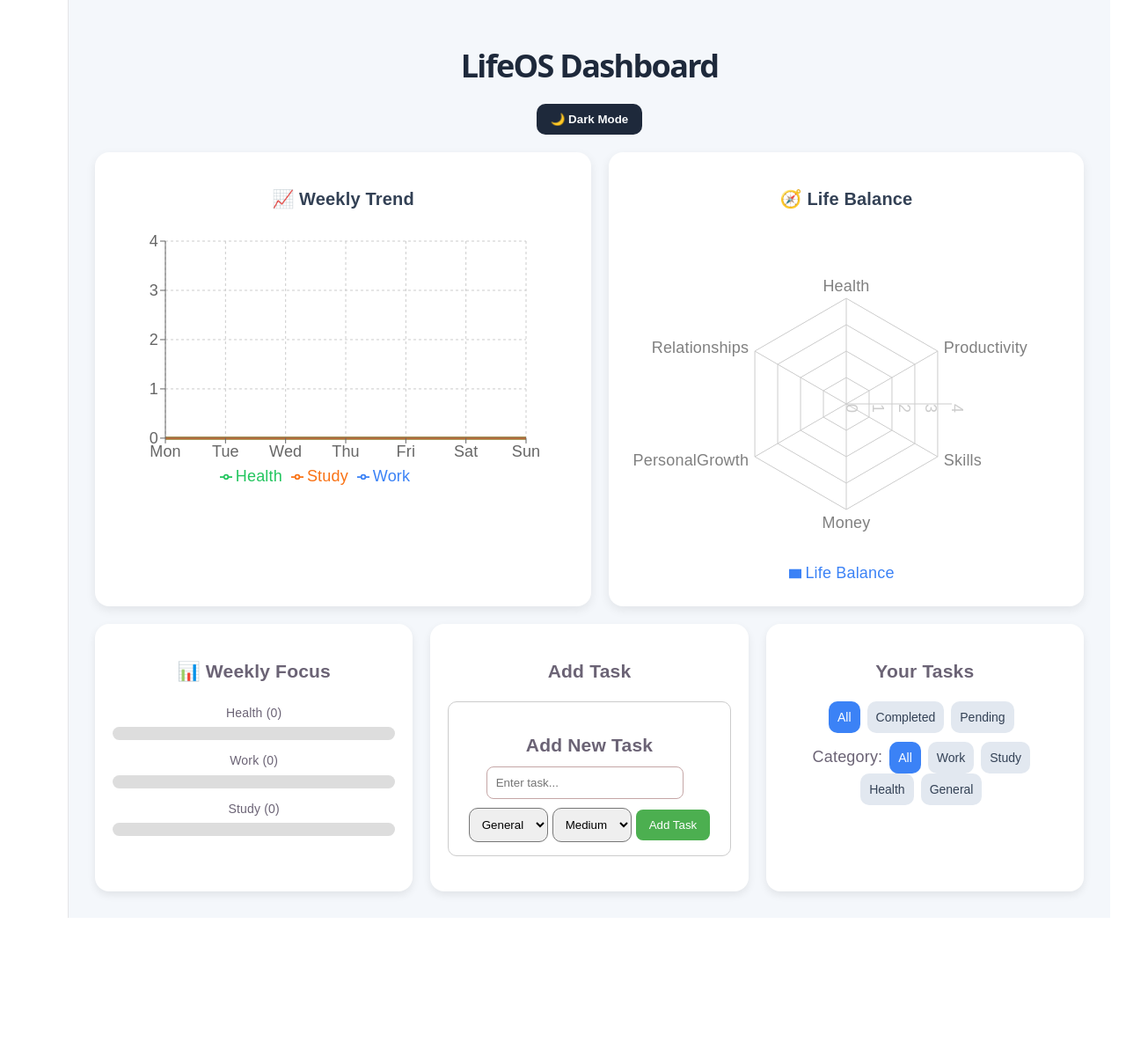
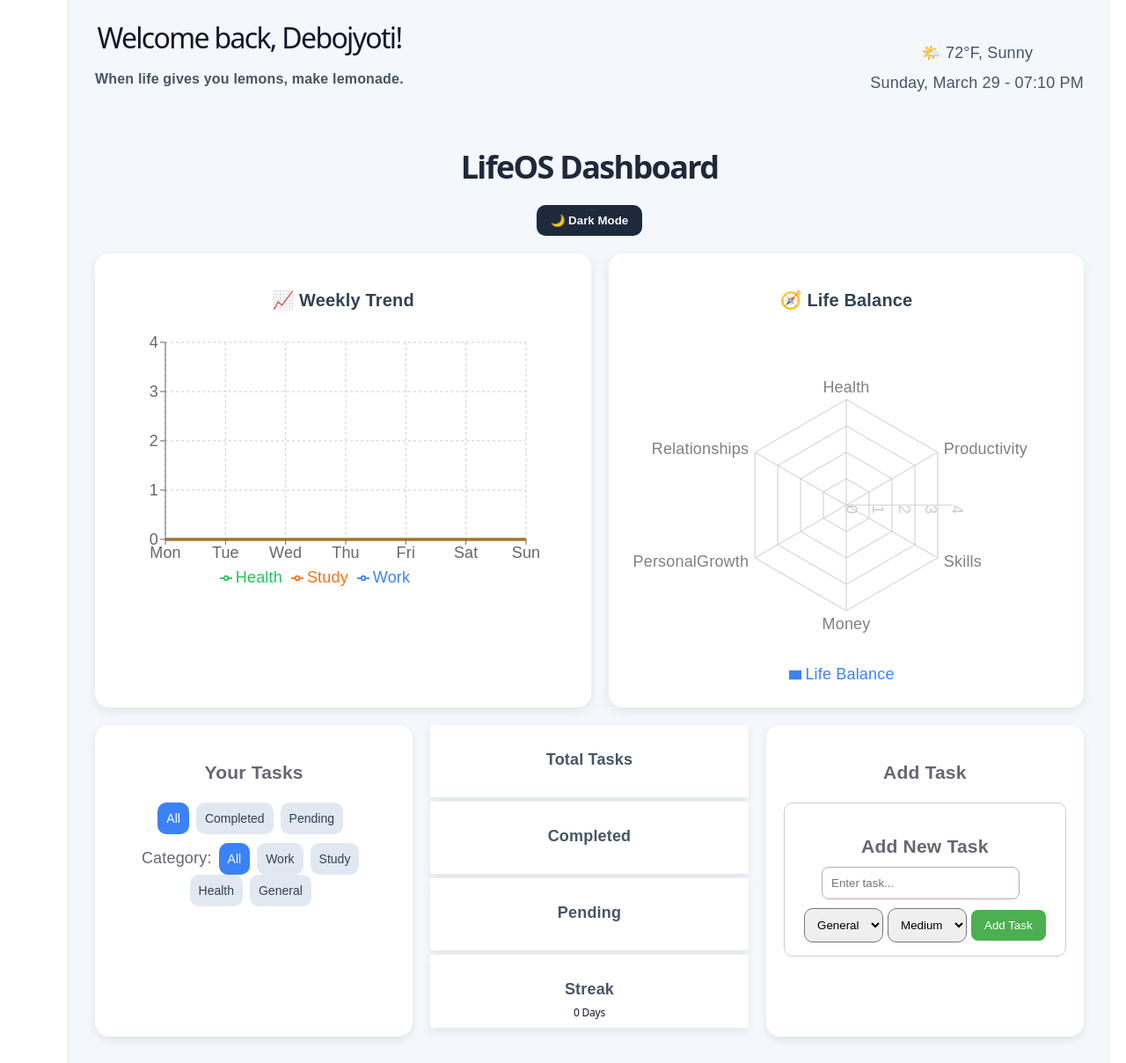
Before and after one commit to Rudra137/productivity-os, a React (Vite) app in the folder lifeos-dashboard/: page / in a window 1280 px wide. Shown: the whole page at 88% size. Before the commit the page ends 1043 px from the top, so only its background shows below. Built offline with nearby package versions, Linux system fonts and the light colour scheme.

Commit message:
Header Section added

```diff
--- a/lifeos-dashboard/src/App.jsx
+++ b/lifeos-dashboard/src/App.jsx
@@ -14,7 +14,9 @@ import WeeklyChart from "./Components/WeeklyChart";
 import { getWeeklyChartData, getLifeRadarData, getTaskScore } from "./Utils/chartHelpers";
 import RadarChartBox from "./Components/RadarChartBox";
 import TaskItem from "./Components/TaskSection/TaskItems";
-
+import StatsCard from "./Components/Dashboard/StatsCard";
+import StatsSection from "./Components/Dashboard/StatsSection";
+import DashboardHeader from "./Components/Dashboard/DashboardHeader";
 
 
 
@@ -209,6 +211,12 @@ console.log("TASKS:", tasks);
     background: darkMode ? "#0f172a" : "#f4f7fb",
   }}
 >
+  <DashboardHeader
+   darkMode={darkMode}
+   userName="Debojyoti"
+   currentDate={new Date()}
+  />
+
    <h1
   style={{
     fontSize: "36px",
@@ -236,7 +244,7 @@ console.log("TASKS:", tasks);
 </button>
 
 
-
+{/* 🟦 UPPER DASHBOARD SECTION */}
 {/* 🟦 WEEKLY TREND SECTION */}
 <div
     style={{
@@ -257,7 +265,7 @@ console.log("TASKS:", tasks);
   />
 </div>
 
-{/* Task Display Block */}
+
 {/* LOWER DASHBOARD SECTION */}
 <div
   style={{
@@ -267,70 +275,6 @@ console.log("TASKS:", tasks);
     marginTop: "20px"
   }}
 >
-
-  {/* WEEKLY FOCUS CARD */}
-  <div
-    style={{
-      padding: "20px",
-      borderRadius: "16px",
-      background: darkMode ? "#1e293b" : "#ffffff",
-      boxShadow: "0 4px 10px rgba(0,0,0,0.08)"
-    }}
-  >
-    <h3>📊 Weekly Focus</h3>
-
-    {["Health", "Work", "Study"].map((cat) => (
-      <div key={cat} style={{ marginBottom: "10px" }}>
-        <div style={{ fontSize: "14px", marginBottom: "3px" }}>
-          {cat} ({weeklyData[cat]})
-        </div>
-
-        <div
-          style={{
-            height: "15px",
-            background: darkMode ? "#334155" : "#ddd",
-            borderRadius: "10px",
-            overflow: "hidden"
-          }}
-        >
-          <div
-            style={{
-              width: `${(weeklyData[cat] / maxValue) * 100}%`,
-              height: "100%",
-              background:
-                cat === "Health"
-                  ? "#4CAF50"
-                  : cat === "Work"
-                  ? "#2196F3"
-                  : "#FF9800"
-            }}
-          />
-        </div>
-      </div>
-    ))}
-  </div>
-
-  {/* ADD TASK CARD */}
-  <div
-    style={{
-      padding: "20px",
-      borderRadius: "16px",
-      background: darkMode ? "#1e293b" : "#ffffff",
-      boxShadow: "0 4px 10px rgba(0,0,0,0.08)"
-    }}
-  >
-    <h3>Add Task</h3>
-
-    <TaskInput
-      task={task}
-      setTask={setTask}
-      category={category}
-      setCategory={setCategory}
-      priority={priority}
-      setPriority={setPriority}
-      addTask={addTask}
-    />
-  </div>
 
   {/* TASK LIST CARD */}
   <div
@@ -390,6 +334,41 @@ console.log("TASKS:", tasks);
       </Droppable>
     </DragDropContext>
   </div>
+
+  {/* STATS CARDS */}
+  <div>
+    <StatsSection
+      total={totalTasks}
+      completed={completedTasks}
+      pending={pendingTasks}
+      streak={streak}
+      darkMode={darkMode}
+    />
+  </div>
+
+  {/* ADD TASK CARD */}
+  <div
+    style={{
+      padding: "20px",
+      borderRadius: "16px",
+      background: darkMode ? "#1e293b" : "#ffffff",
+      boxShadow: "0 4px 10px rgba(0,0,0,0.08)"
+    }}
+  >
+    <h3>Add Task</h3>
+
+    <TaskInput
+      task={task}
+      setTask={setTask}
+      category={category}
+      setCategory={setCategory}
+      priority={priority}
+      setPriority={setPriority}
+      addTask={addTask}
+    />
+  </div>
+
+
 </div>
 </div>
 );
--- /dev/null
+++ b/lifeos-dashboard/src/Components/Dashboard/DashboardHeader.jsx
@@ -0,0 +1,26 @@
+function DashboardHeader({ darkMode, userName, currentDate }) {
+  return (
+    <div className="dashboard-container" style={{display: "flex",
+                        justifyContent: "space-between",
+                        alignItems: "center"}}>
+        <div className="header-left" style={{ marginBottom: "20px" }}>
+            <h1 className="Greeting" style={{ fontSize: "32px", margin: 0, color: darkMode ? "#f8fafc" : "#0f172a" }}>
+                Welcome back, {userName}!
+            </h1>
+            <h4 className="DailyQuote" style={{ fontSize: "16px", color: darkMode ? "#cbd5e1" : "#475569" }}>
+                When life gives you lemons, make lemonade.
+            </h4>
+        </div>
+        <div className="header-right" style={{ marginBottom: "20px" }}>
+            <div className="weather" style={{ color: darkMode ? "#cbd5e1" : "#475569", marginBottom: "8px" }}>
+                🌤️ 72°F, Sunny
+            </div>
+            <div className="date-time" style={{ color: darkMode ? "#cbd5e1" : "#475569" }}>
+                {currentDate.toLocaleDateString(undefined, { weekday: 'long', month: 'long', day: 'numeric' })} - {currentDate.toLocaleTimeString([], { hour: '2-digit', minute: '2-digit' })}
+            </div>
+        </div>
+    </div>
+  );
+}
+
+export default DashboardHeader;
--- /dev/null
+++ b/lifeos-dashboard/src/Components/Dashboard/StatsCard.jsx
@@ -0,0 +1,32 @@
+function StatsCard({ title, value, darkMode }) {
+  return (
+    <div
+      style={{
+        padding: "2px",
+        borderRadius: "2px",
+        background: darkMode ? "#1e293b" : "#ffffff",
+        boxShadow: "0 4px 10px rgba(0,0,0,0.08)"
+      }}
+    >
+      <h4
+        style={{
+          marginBottom: "6px",
+          color: darkMode ? "#cbd5e1" : "#475569"
+        }}
+      >
+        {title}
+      </h4>
+
+      <h2
+        style={{
+          fontSize: "12px",
+          color: darkMode ? "#f8fafc" : "#0f172a"
+        }}
+      >
+        {value}
+      </h2>
+    </div>
+  );
+}
+
+export default StatsCard;
--- /dev/null
+++ b/lifeos-dashboard/src/Components/Dashboard/StatsSection.jsx
@@ -0,0 +1,48 @@
+import React from "react";
+import StatsCard from "./StatsCard";
+
+function StatsSection({
+  totalTasks,
+  completedTasks,
+  pendingTasks,
+  streak,
+  darkMode
+}) {
+  return (
+    <div
+      style={{
+        display: "grid",
+        gridTemplateRows: "repeat(4, 1fr)",
+
+        gap: "5px",
+        marginBottom: "10px"
+      }}
+    >
+      <StatsCard
+        title="Total Tasks"
+        value={totalTasks}
+        darkMode={darkMode}
+      />
+
+      <StatsCard
+        title="Completed"
+        value={completedTasks}
+        darkMode={darkMode}
+      />
+
+      <StatsCard
+        title="Pending"
+        value={pendingTasks}
+        darkMode={darkMode}
+      />
+
+      <StatsCard
+        title="Streak"
+        value={`${streak} Days`}
+        darkMode={darkMode}
+      />
+    </div>
+  );
+}
+
+export default StatsSection;
```
Also changed, not shown: lifeos-dashboard/src/Components/StatsCard.jsx (deleted, +0 -17 lines).
